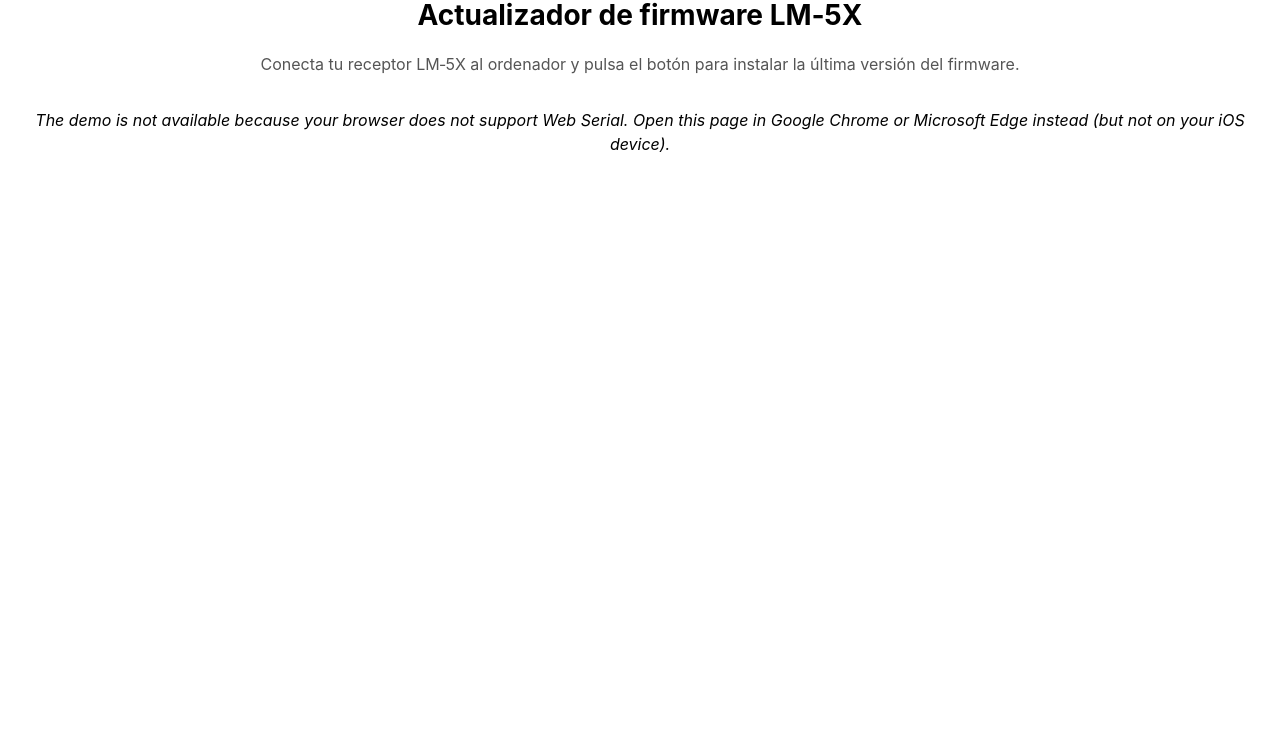
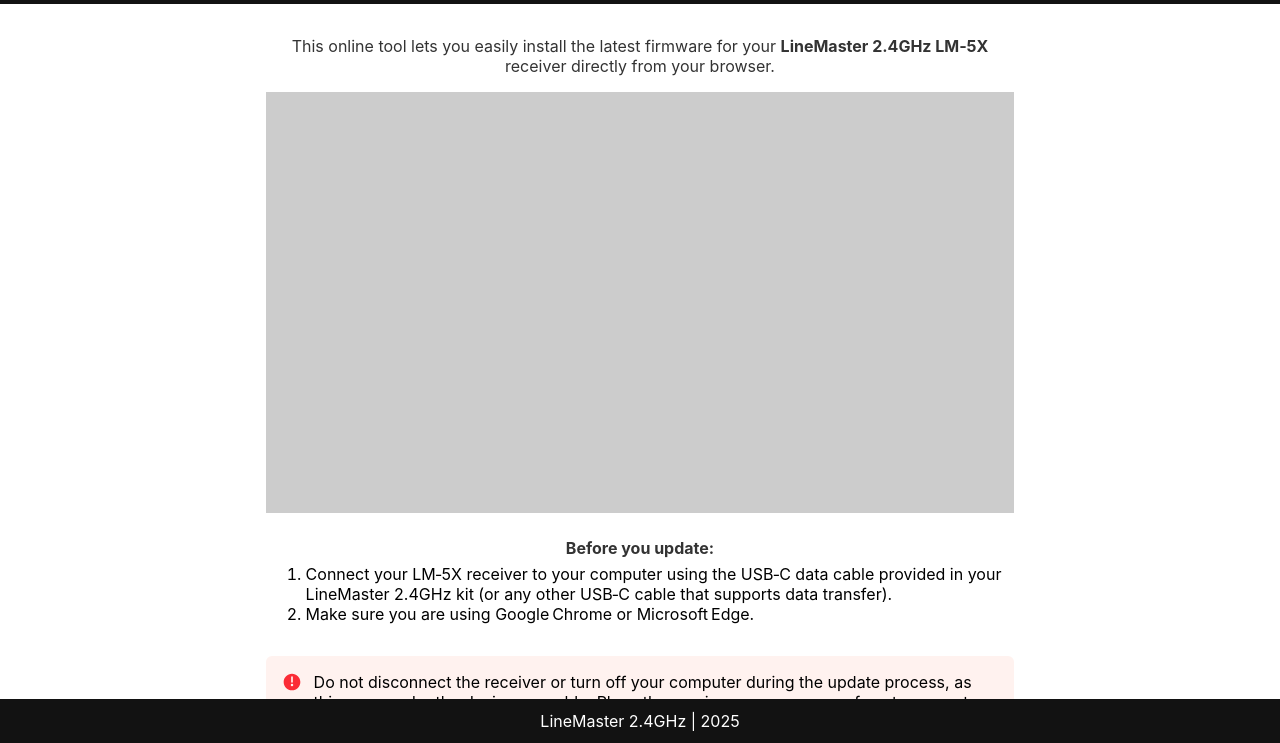
Before and after one commit to hardwork91/LM-5X-firmware-updater, a plain HTML site: page index.html in a window 1280 px wide. Shown: the part 57-800 px from the top of the page. Drawn offline with Linux system fonts and the light colour scheme.

Commit message:
change index styles

```diff
--- a/index.html
+++ b/index.html
@@ -9,12 +9,10 @@
     />
     <meta name="viewport" content="width=device-width, initial-scale=1" />
     <meta name="color-scheme" content="light dark" />
-    <!-- ESP Web Tools -->
-    <!-- <script
+    <script
       type="module"
-      src="https://unpkg.com/esp-web-tools@10/dist/web/install-button.js?module"
-    ></script> -->
-
+      src="https://unpkg.com/@justinribeiro/lite-youtube@1.4.0/lite-youtube.js"
+    ></script>
     <script module>
       import(
         "https://unpkg.com/esp-web-tools/dist/web/install-button.js?module"
@@ -23,44 +21,150 @@
 
     <style>
       body {
+        margin: 0;
+        display: grid;
+        grid-template-rows: auto 1fr auto;
+        height: 100vh;
         font-family: -apple-system, system-ui, BlinkMacSystemFont, "Segoe UI",
           Roboto, Ubuntu, sans-serif;
+      }
+      /* Header */
+      header {
+        background: #121212;
+        color: #fff;
+        text-align: center;
+        padding: 1rem;
+      }
+      header h1 {
         margin: 0;
-        padding: 2rem;
+        font-size: 1.5rem;
+      }
+      /* Main */
+      main {
+        padding: 1rem;
         text-align: center;
-        line-height: 1.5;
+        overflow-y: auto;
       }
-      h1 {
+
+      main .container {
+        width: 60%;
+        margin: 0 auto;
+      }
+
+      main p {
         margin-bottom: 1rem;
-        font-size: 1.75rem;
+        color: #333;
       }
-      p {
-        margin-bottom: 2rem;
-        color: #555;
+      .videoWrapper {
+        position: relative;
+        padding-bottom: 56.25%; /* 16:9 */
+        height: 0;
+        margin-bottom: 25px;
+        background: #ccc;
       }
+      main ol {
+        margin-top: -10px;
+        text-align: left;
+        display: inline-block;
+      }
+      .alert-danger {
+        display: flex;
+        align-items: flex-start;
+        background-color: #fff2ef; /* fondo rosa suave */
+        padding: 1rem;
+        border-radius: 0.375rem; /* esquinas redondeadas */
+        margin: 1rem 0;
+        margin-bottom: 1.5rem;
+      }
+      .alert-danger svg {
+        flex-shrink: 0;
+        width: 1.25rem;
+        height: 1.25rem;
+        margin-right: 0.75rem;
+        /* Color del icono */
+        color: rgb(251, 44, 54);
+        fill: currentColor;
+      }
+      .alert-danger .alert-text {
+        text-align: left;
+      }
+
+      /* Botón de ESP Web Tools */
       esp-web-install-button {
-        --button-padding: 0.75rem 1.5rem;
-        --button-font-size: 1rem;
+        --esp-tools-button-color: black;
+        --esp-tools-button-text-color: white;
+        --esp-tools-button-border-radius: 6px;
+      }
+
+      /* Footer */
+      footer {
+        background: #121212;
+        color: #fff;
+        text-align: center;
+        padding: 0.75rem;
+        position: sticky;
+        bottom: 0;
       }
     </style>
   </head>
   <body>
-    <h1>Actualizador de firmware LM‑5X</h1>
-    <p>
-      Conecta tu receptor LM‑5X al ordenador y pulsa el botón para instalar la
-      última versión del firmware.
-    </p>
+    <header>
+      <h1>LineMaster 2.4GHz LM-5X Receiver Firmware Updater</h1>
+    </header>
 
-    <!-- Único botón de conexión y actualización -->
-    <esp-web-install-button manifest="./manifest_LM-5X.json">
-      <i slot="unsupported">
-        The demo is not available because your browser does not support Web
-        Serial. Open this page in Google Chrome or Microsoft Edge instead<span
-          class="not-supported-i hidden"
-        >
-          (but not on your iOS device)</span
-        >.
-      </i>
-    </esp-web-install-button>
+    <main>
+      <div class="container">
+        <p>
+          This online tool lets you easily install the latest firmware for your
+          <strong>LineMaster 2.4GHz LM‑5X</strong> receiver directly from your
+          browser.
+        </p>
+        <div class="videoWrapper">
+          <lite-youtube
+            videoid="5EhpCTnGJlE"
+            videotitle="LineMaster 2.4GHz LM‑5X Receiver Firmware Update"
+          ></lite-youtube>
+        </div>
+        <p><strong>Before you update:</strong></p>
+        <ol>
+          <li>
+            Connect your LM‑5X receiver to your computer using the USB‑C data
+            cable provided in your LineMaster 2.4GHz kit (or any other USB‑C
+            cable that supports data transfer).
+          </li>
+          <li>Make sure you are using Google Chrome or Microsoft Edge.</li>
+        </ol>
+
+        <div class="alert-danger" role="alert">
+          <svg
+            xmlns="http://www.w3.org/2000/svg"
+            viewBox="0 0 24 24"
+            aria-hidden="true"
+          >
+            <path
+              d="M12 2c5.5 0 10 4.5 10 10s-4.5 10-10 10S2 17.5 2 12
+             6.5 2 12 2zm0 3a1 1 0 0 0-.993.883L11 6v6a1 1 0 0 0
+             1.993.117L13 12V6a1 1 0 0 0-1-1zm0 12a1.5 1.5 0 1 0
+             .001-3.001A1.5 1.5 0 0 0 12 17z"
+            />
+          </svg>
+          <div class="alert-text">
+            Do not disconnect the receiver or turn off your computer during the
+            update process, as this may render the device unusable. Place the
+            receiver on a secure surface to prevent falls or accidental cable
+            disconnection during the update.
+          </div>
+        </div>
+        <p>
+          Click the button below to connect your
+          <strong>LM‑5X receiver</strong> and start the update process.
+        </p>
+        <esp-web-install-button manifest="./manifest_LM-5X.json">
+          Connect and update
+        </esp-web-install-button>
+      </div>
+    </main>
+
+    <footer>LineMaster 2.4GHz | 2025</footer>
   </body>
 </html>
```
